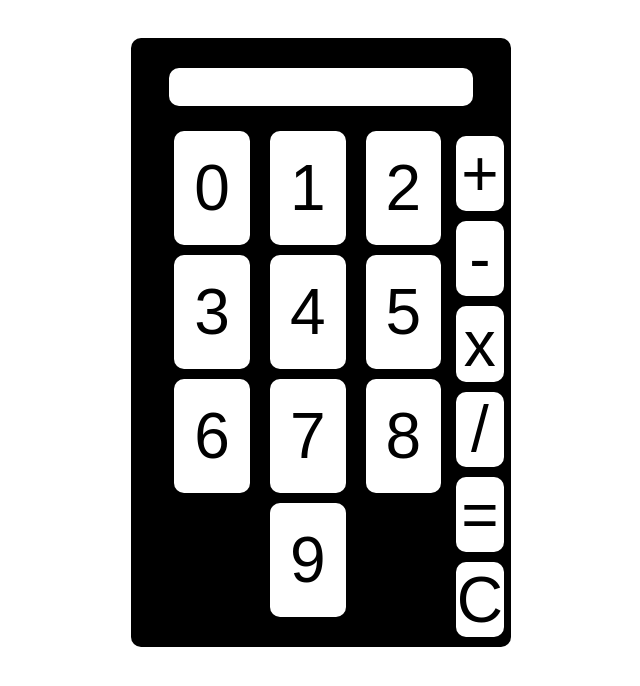
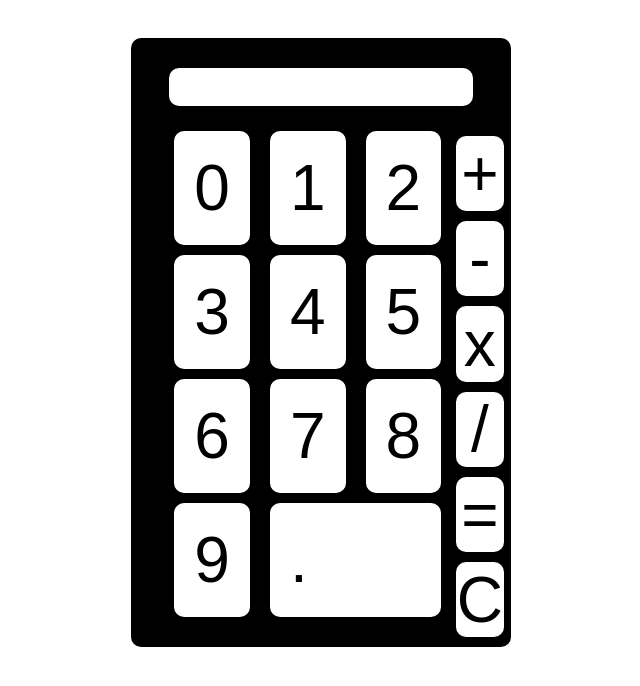
Before and after one commit to Fatratchicken/JavaScript-calculator, a plain HTML site: page index.html in a window 1280 px wide. Shown: the whole page, without its empty margins (319-959 px from the left). Drawn offline with Linux system fonts and the light colour scheme.

Commit message:
added decimal button and functionality.

```diff
--- a/javascript.js
+++ b/javascript.js
@@ -44,7 +44,18 @@ const Calculator = {
 
             threeDigitContainer.appendChild(newNum);
 
+            /*decimal point*/
+            if (i == 9){
+                const decimalPoint = document.createElement('div');
+                decimalPoint.classList.add('decimal');
+                decimalPoint.textContent = '.';
+
+                threeDigitContainer.appendChild(decimalPoint);
+            }
         }
+
+
+
     },
 
     formulateExpression(){
@@ -101,7 +112,7 @@ Calculator.clearExpression();
 Calculator.calculatorDigits.addEventListener('click', (event) => {
     const target = event.target;
 
-    if (event.target.className.includes('num-div')){
+    if (event.target.className.includes('num-div') || event.target.className.includes('decimal')){
         Calculator.displayExpression(target.textContent);
     }
 
--- a/styles.css
+++ b/styles.css
@@ -37,10 +37,10 @@ body{
 .three-digit-container{
     display: flex;
     gap: 10px;
-    justify-content: center;
+
 }
 
-.num-div{
+.num-div, .decimal{
     font-size: 4em;
     background-color: white;
     padding: 20px;
@@ -48,6 +48,11 @@ body{
     border-radius: 10px;
     margin: 5px;
 }
+
+.decimal{
+    width: 100%;
+}
+
 
 .button-container{
     display: flex;
@@ -68,7 +73,7 @@ body{
     margin: 10px;
 }
 
-.num-div:hover{
+.num-div:hover, .decimal:hover{
     background-color: grey;
 }
 
```
